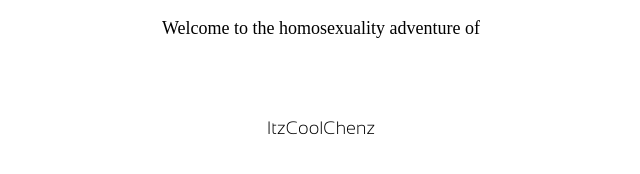
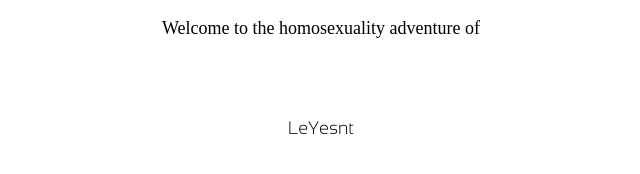
Before and after one commit to NavaShield/yesnt-homodmkjfgpoijdfg-o, a plain HTML site: page index.html in a window 1280 px wide. Shown: the full height of the page, 327-967 px from the left. Drawn offline with Linux system fonts and the light colour scheme.

Commit message:
Update index.html

```diff
--- a/index.html
+++ b/index.html
@@ -1,13 +1,13 @@
 <!DOCTYPE html>
 <html>
 <head>
- <title>Chnez is hmomo?</title>
+ <title>LeYesnt is hmomo?</title>
  <link rel="stylesheet" href="styles1.css">
 </head>
 <body>
 <!-- Start your code here -->
 <p>Welcome to the homosexuality adventure of</p>
-  <div>ItzCoolChenz</div>
+  <div>LeYesnt</div>
 <!-- End your code here -->
 </body>
 </html>
```
